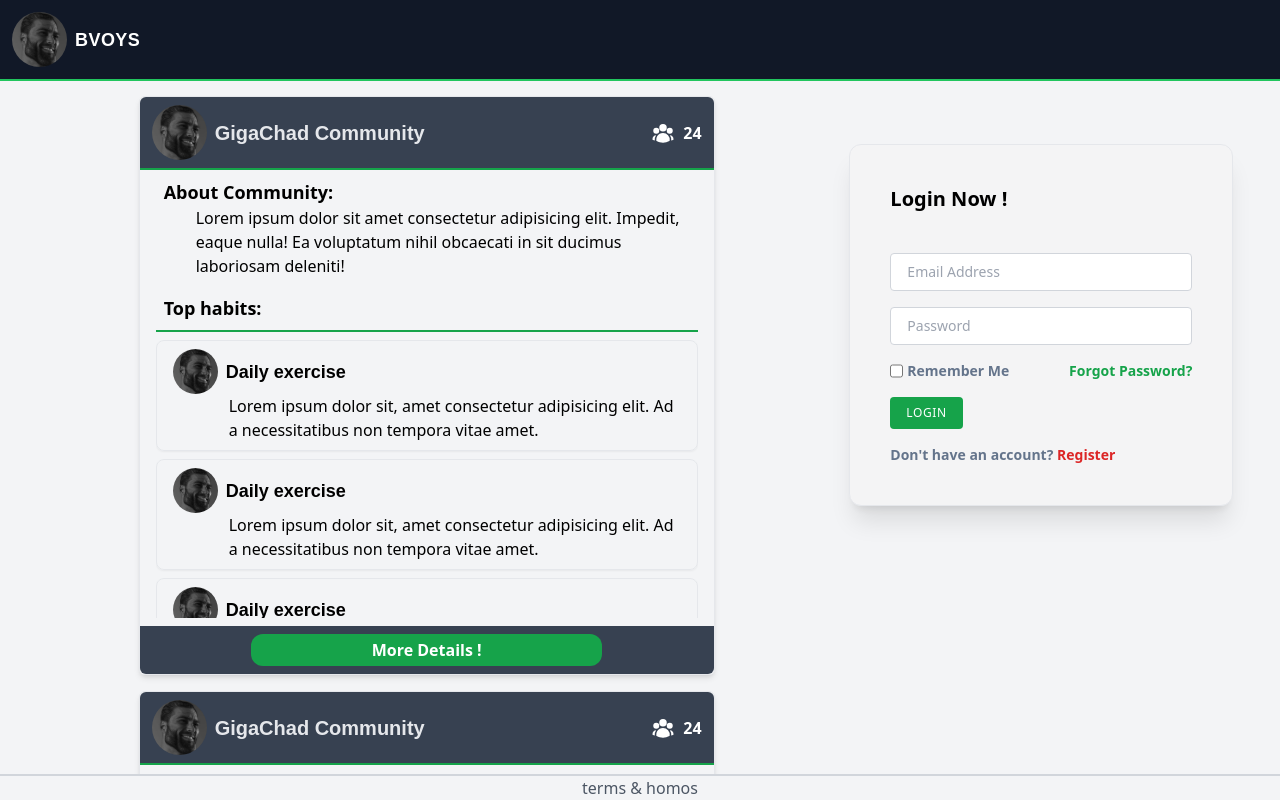
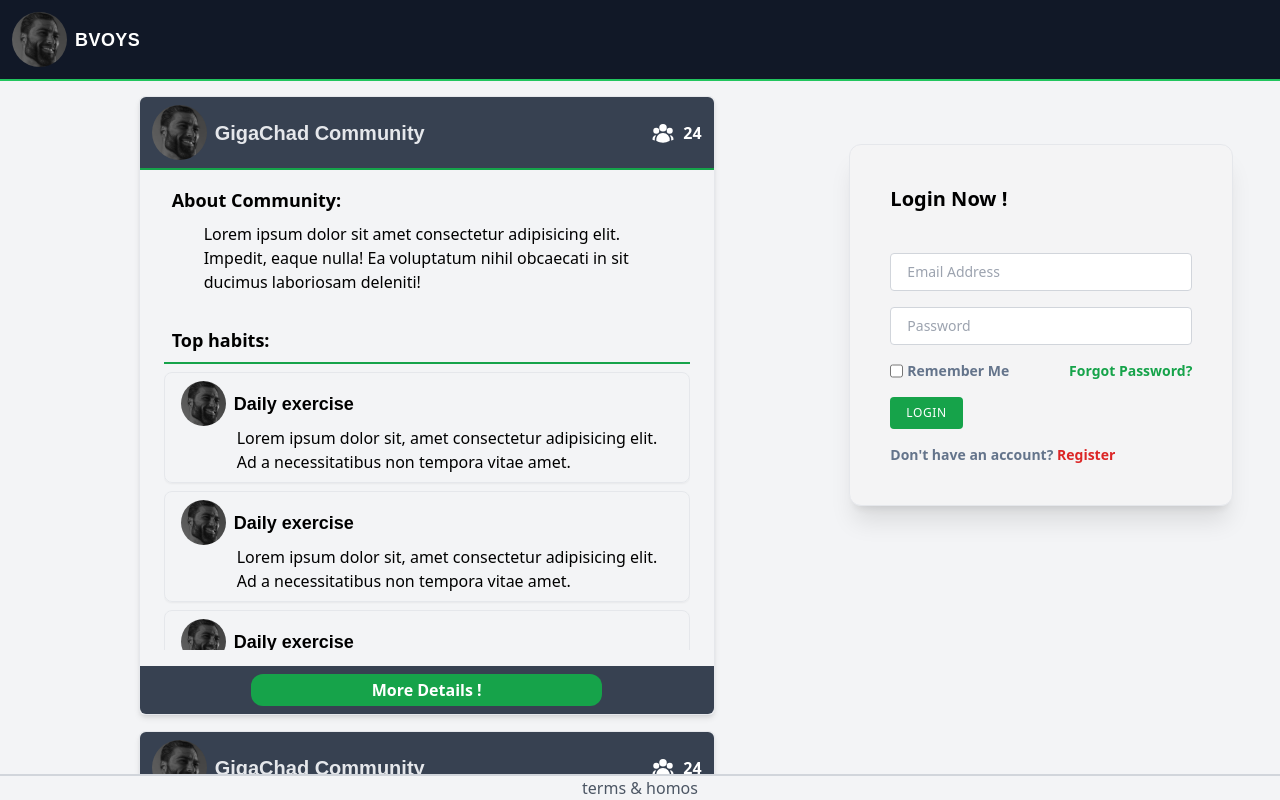
Before and after one commit to AsserElshafey/best-version-of-your-self, a Next.js app in the folder best-version-of-your-self/: page / in a window 1280 px wide. Shown: the top 800 px of the page. Built offline with nearby package versions, Linux system fonts and the light colour scheme.

Commit message:
feat(pages): adjust style in community card

```diff
--- a/best-version-of-your-self/app/page.jsx
+++ b/best-version-of-your-self/app/page.jsx
@@ -1,7 +1,6 @@
 
 import Link from "next/link"
 import Image from "next/image"
-import HabitCard from "@/components/HabitCard";
 import Login from "@/components/Login";
 import CommunityCard from "@/components/CommunityCard";
 
--- a/best-version-of-your-self/app/user/page.jsx
+++ b/best-version-of-your-self/app/user/page.jsx
@@ -1,9 +1,13 @@
+import Nav from '@/components/Nav'
 import React from 'react'
 
-const page = () => {
+const user = () => {
   return (
-    <div>page</div>
+    <div>
+      <Nav />
+      <div>user loged in</div>
+    </div>
   )
 }
 
-export default page
+export default user
--- a/best-version-of-your-self/components/CommunityCard.jsx
+++ b/best-version-of-your-self/components/CommunityCard.jsx
@@ -23,11 +23,11 @@ const CommunityCard = () => {
           </p>
         </div>
       </div>
-      <div className="py-2 px-4">
-        <p className="font-bold pl-2 text-lg">About Community:</p>
-        <p className="pl-10">Lorem ipsum dolor sit amet consectetur adipisicing elit. Impedit, eaque nulla! Ea voluptatum nihil obcaecati in sit ducimus laboriosam deleniti!</p>
+      <div className="py-4 px-6">
+        <p className="font-bold pl-2 text-lg mb-2">About Community:</p>
+        <p className="pl-10 pr-3">Lorem ipsum dolor sit amet consectetur adipisicing elit. Impedit, eaque nulla! Ea voluptatum nihil obcaecati in sit ducimus laboriosam deleniti!</p>
       </div>
-      <div className="py-2 px-4">
+      <div className="py-4 px-6">
         <p className="font-bold pl-2 text-lg">Top habits:</p>
 
         {/* habits div */}
```
